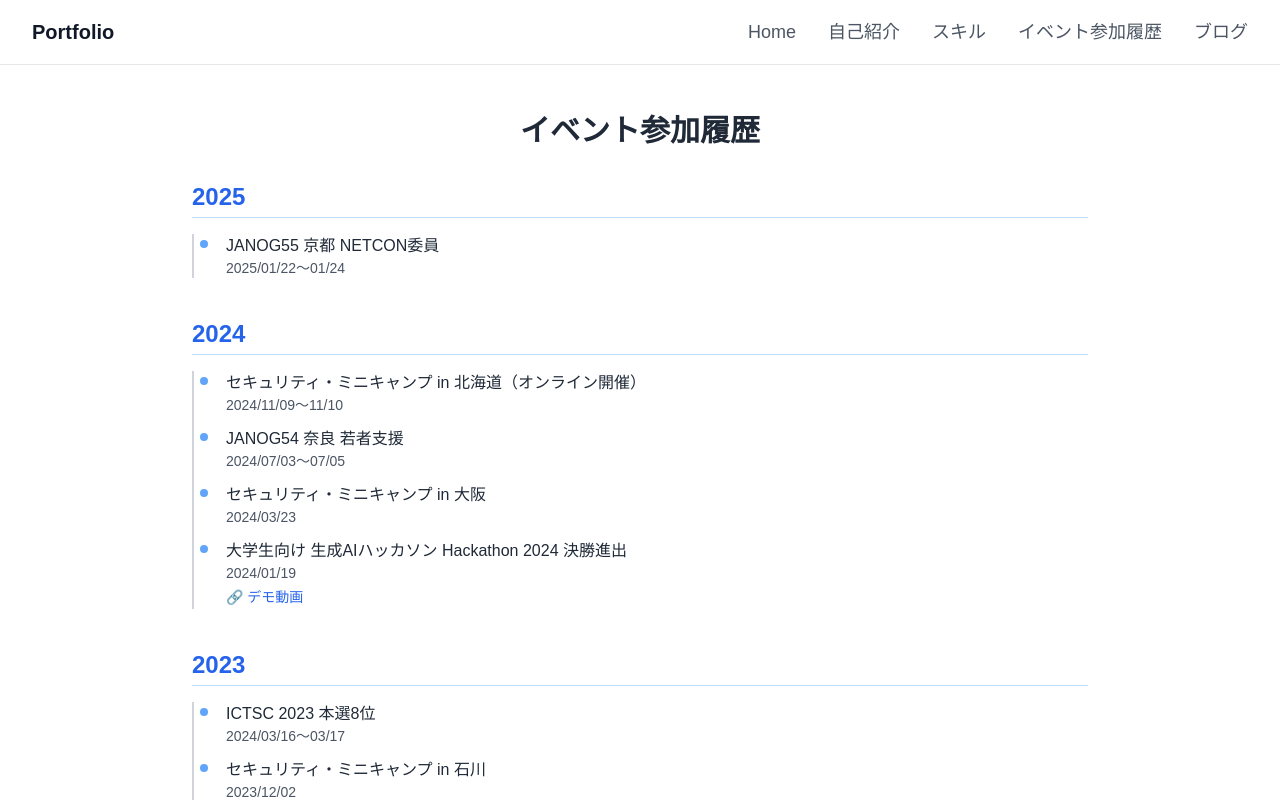
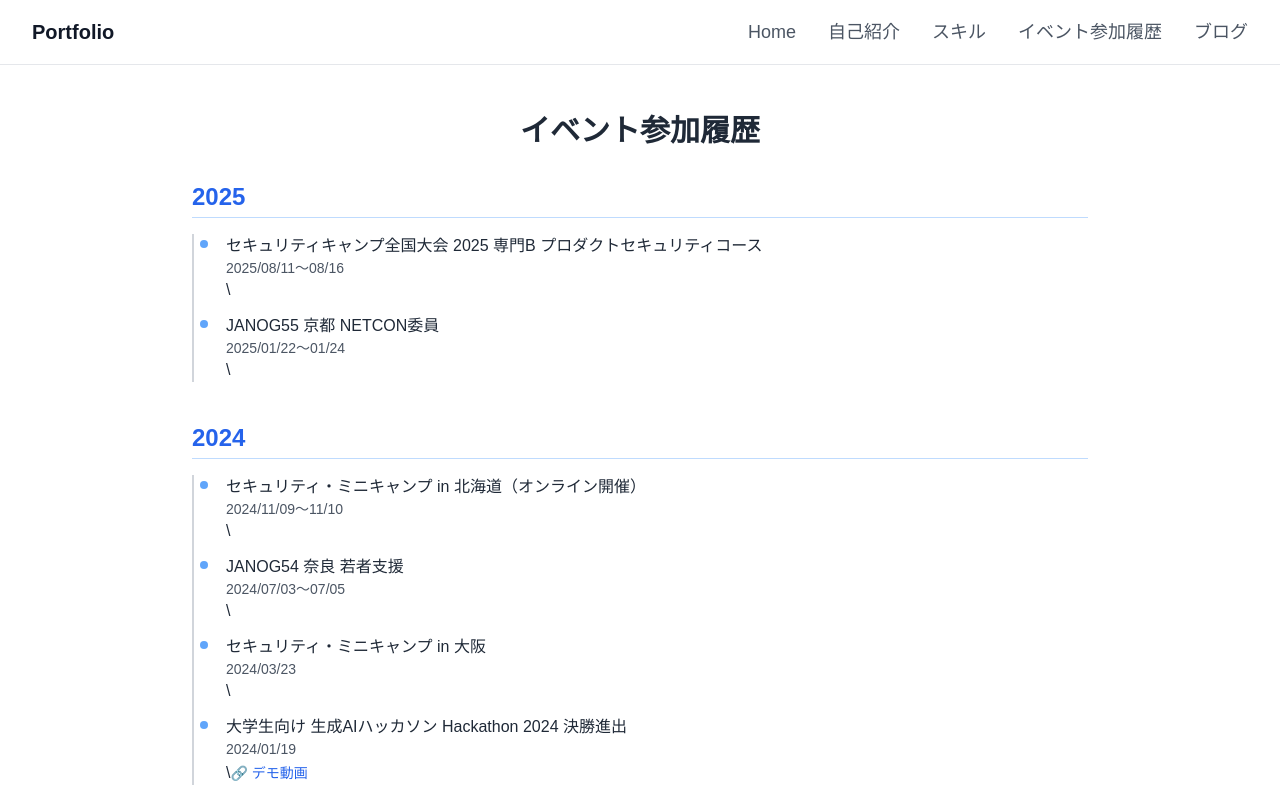
Before and after one commit to kodai-160/portfolio, a Next.js app: page /event in a window 1280 px wide. Shown: the top 800 px of the page. Built offline with nearby package versions, Linux system fonts and the light colour scheme.

Commit message:
イベント参加履歴の修正

```diff
--- a/src/app/event/page.tsx
+++ b/src/app/event/page.tsx
@@ -69,6 +69,10 @@ const timelineData: YearGroup[] = [
         date: "2025/01/22〜01/24",
         title: "JANOG55 京都  NETCON委員",
       },
+      {
+        date: "2025/08/11〜08/16",
+        title: "セキュリティキャンプ全国大会 2025 専門B プロダクトセキュリティコース",
+      },
     ],
   },
 ];
@@ -100,7 +104,7 @@ export default function EventTimeline() {
 
                       <p className="font-medium text-sm sm:text-base">{event.title}</p>
                       <p className="text-xs sm:text-sm text-gray-600 dark:text-gray-400">{event.date}</p>
-
+  \
                       {event.description && (
                         <p className="text-xs sm:text-sm text-gray-500 dark:text-gray-400 mt-1">{event.description}</p>
                       )}
```
